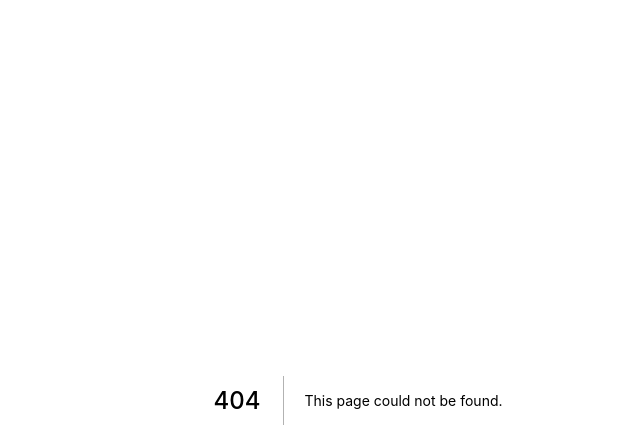
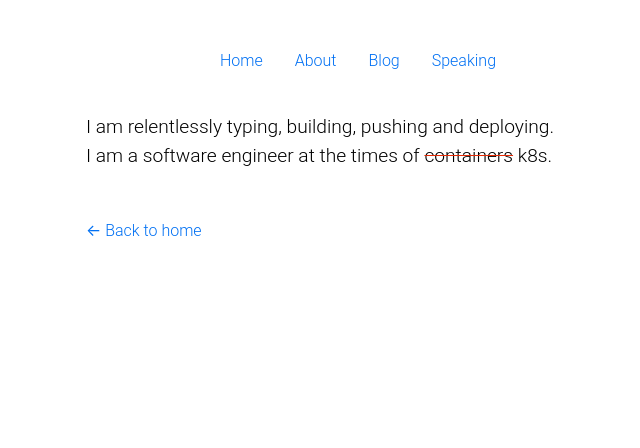
Before and after one commit to l0rd/blog, a Next.js app: page /about in a window 1280 px wide. Before the commit this address had no page. Shown: the top 448 px of the page, without its empty margins (282-922 px from the left). Built offline with nearby package versions, Linux system fonts and the light colour scheme.

Commit message:
Update pages title, added a dedicated about page
Signed-off-by: Mario Loriedo <mario.loriedo@gmail.com>

```diff
--- a/components/layout.js
+++ b/components/layout.js
@@ -4,7 +4,7 @@ import utilStyles from '../styles/utils.module.css'
 import Link from 'next/link'
 
 const name = 'Mario'
-export const siteTitle = 'Mario\'s blog'
+export const siteTitle = 'l0rd.io'
 
 export default function Layout({ children, home }) {
   return (
@@ -13,7 +13,7 @@ export default function Layout({ children, home }) {
         <link rel="icon" href="/favicon.ico" />
         <meta
           name="description"
-          content="Mario Loriedo personal webpage"
+          content="Mario Loriedo"
         />
         <meta
           property="og:image"
@@ -27,13 +27,16 @@ export default function Layout({ children, home }) {
       <header className={styles.header}>
         <div className={utilStyles.topnav}>
           <Link href="/">
+            <a>Home</a>
+          </Link>
+          <Link href="/about">
             <a>About</a>
           </Link>
           <Link href="/blog">
             <a>Blog</a>
           </Link>
-          <Link href="/talks">
-            <a>Talks</a>
+          <Link href="/speaking">
+            <a>Speaking</a>
           </Link>
         </div>
         {home ? (
--- /dev/null
+++ b/pages/about.js
@@ -0,0 +1,30 @@
+import Head from 'next/head'
+import Layout, { siteTitle } from '../components/layout'
+import utilStyles from '../styles/utils.module.css'
+import { getSortedPostsData } from '../lib/posts'
+
+export default function About({ allPostsData }) {
+  return (
+    <Layout>
+      <Head>
+        <title>{siteTitle} :: about</title>
+      </Head>
+      <section className={utilStyles.headingMd}>
+        <p>I am relentlessly typing, building, pushing and deploying.<br />
+           I am a software engineer at the times of&nbsp;
+           <del style={{ textDecorationColor: '#e62a05' }}>containers</del> k8s.
+        </p>
+      </section>
+
+    </Layout>
+  )
+}
+
+export async function getStaticProps() {
+  const allPostsData = getSortedPostsData()
+  return {
+    props: {
+      allPostsData
+    }
+  }
+}
--- a/pages/blog.js
+++ b/pages/blog.js
@@ -5,11 +5,11 @@ import Date from '../components/date'
 import utilStyles from '../styles/utils.module.css'
 import Link from 'next/link'
 
-export default function Talks({ allPostsData }) {
+export default function Posts({ allPostsData }) {
     return (
       <Layout>
         <Head>
-          <title>{siteTitle}</title>
+          <title>{siteTitle} :: blog</title>
         </Head>
         <section className={`${utilStyles.headingMd} ${utilStyles.padding1px}`}>
           <h2 className={utilStyles.headingLg}>Blog Posts</h2>
--- a/pages/talks.js
+++ b/pages/speaking.js
@@ -5,11 +5,11 @@ import Date from '../components/date'
 import utilStyles from '../styles/utils.module.css'
 import Link from 'next/link'
 
-export default function Talks({ allTalksData }) {
+export default function Speaking({ allTalksData }) {
     return (
       <Layout>
         <Head>
-          <title>{siteTitle}</title>
+          <title>{siteTitle} :: speaking</title>
         </Head>
         <section className={`${utilStyles.headingMd} ${utilStyles.padding1px}`}>
             <h2 className={utilStyles.headingLg}>Talks</h2>
```
